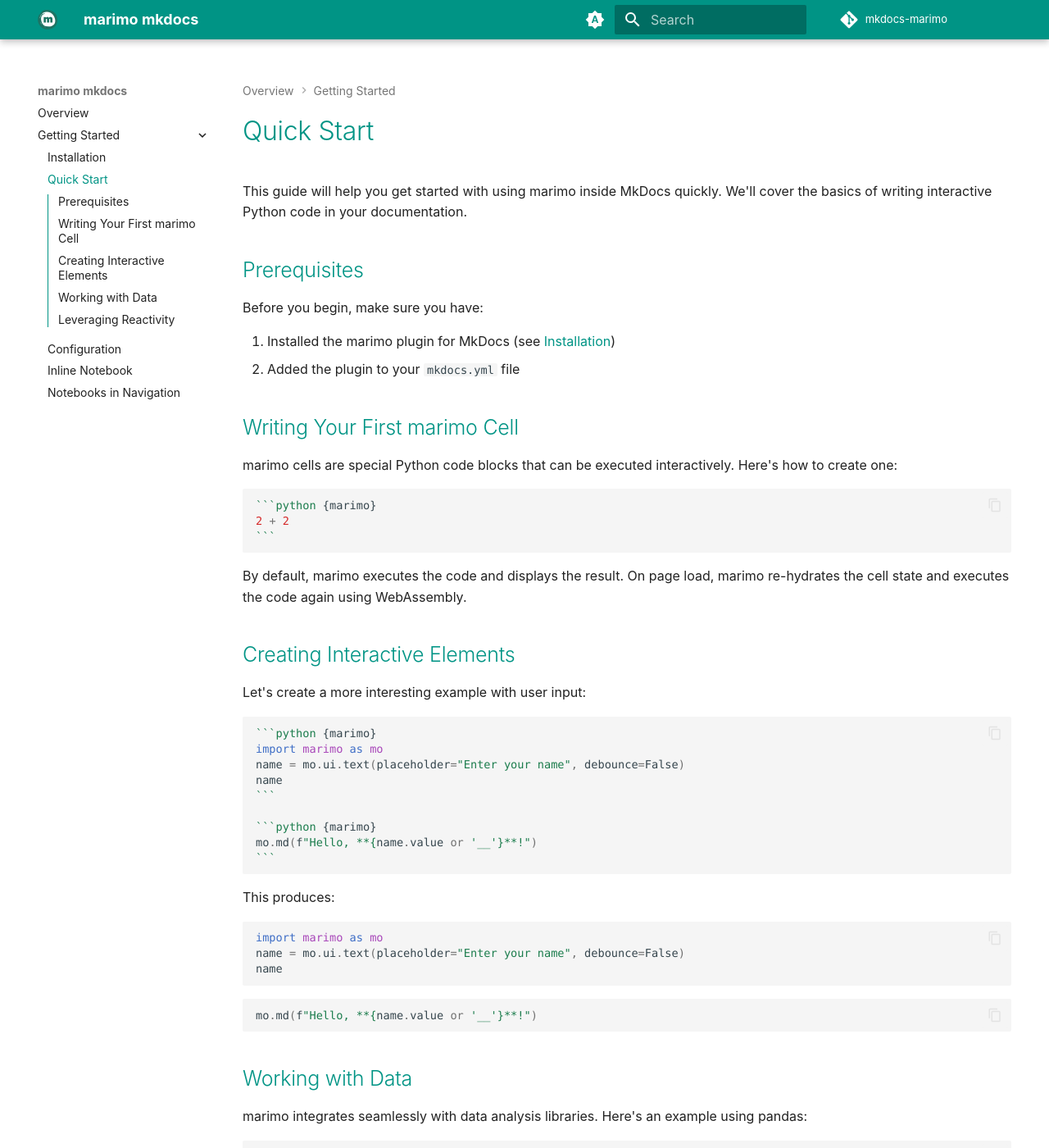
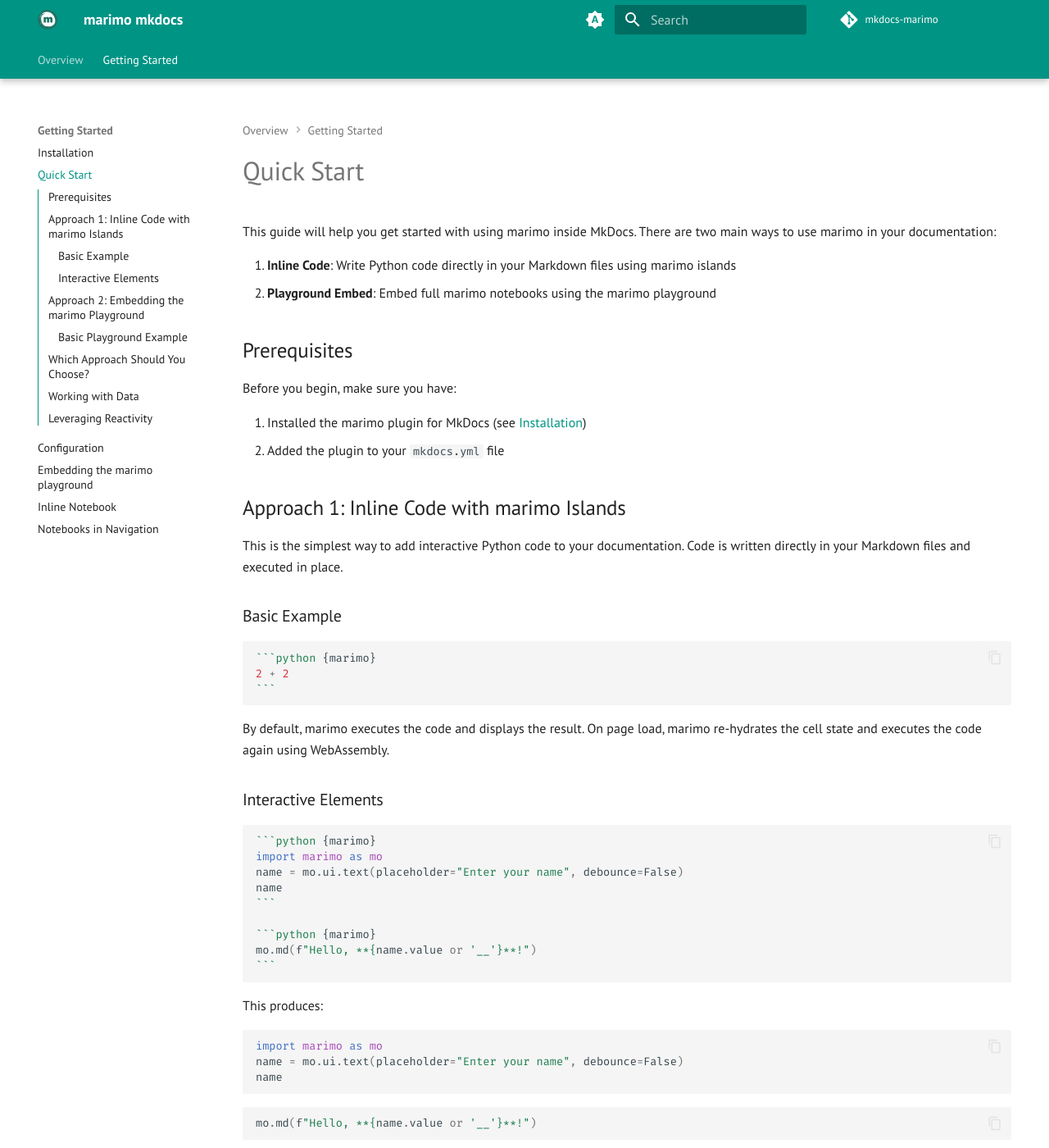
Before and after one commit to marimo-team/mkdocs-marimo, an MkDocs documentation site: the page built from docs/getting-started/quick-start.md, in a window 1280 px wide and 1400 px high. Shown: the whole window at 82% size. Built offline with MkDocs 1.6.1 and Material for MkDocs 9.7.7, drawn with Linux system fonts in a browser that asks for light colours; comment, search, counter and statistics services are not loaded; some of the changed text lies outside the part shown.

Commit message:
feat: add pymdown blocks support to embed with marimo playground

`````diff
--- a/docs/getting-started/quick-start.md
+++ b/docs/getting-started/quick-start.md
@@ -1,6 +1,9 @@
 # Quick Start
 
-This guide will help you get started with using marimo inside MkDocs quickly. We'll cover the basics of writing interactive Python code in your documentation.
+This guide will help you get started with using marimo inside MkDocs. There are two main ways to use marimo in your documentation:
+
+1. **Inline Code**: Write Python code directly in your Markdown files using marimo islands
+2. **Playground Embed**: Embed full marimo notebooks using the marimo playground
 
 ## Prerequisites
 
@@ -9,9 +12,11 @@
 1. Installed the marimo plugin for MkDocs (see [Installation](installation.md))
 2. Added the plugin to your `mkdocs.yml` file
 
-## Writing Your First marimo Cell
+## Approach 1: Inline Code with marimo Islands
 
-marimo cells are special Python code blocks that can be executed interactively. Here's how to create one:
+This is the simplest way to add interactive Python code to your documentation. Code is written directly in your Markdown files and executed in place.
+
+### Basic Example
 
 ````markdown
 ```python {marimo}
@@ -21,9 +26,7 @@
 
 By default, marimo executes the code and displays the result. On page load, marimo re-hydrates the cell state and executes the code again using WebAssembly.
 
-## Creating Interactive Elements
-
-Let's create a more interesting example with user input:
+### Interactive Elements
 
 ````markdown
 ```python {marimo}
@@ -48,6 +51,53 @@
 ```python {marimo}
 mo.md(f"Hello, **{name.value or '__'}**!")
 ```
+
+## Approach 2: Embedding the marimo Playground
+
+For more complex notebooks or when you want to provide a full notebook experience, you can embed the marimo playground. This approach requires the `pymdown-extensions` package.
+
+```bash
+pip install pymdown-extensions
+```
+
+### Basic Playground Example
+
+````markdown
+/// marimo-embed
+    height: 400px
+    mode: read
+    app_width: wide
+
+```python
+@app.cell
+def __():
+    import marimo as mo
+    name = mo.ui.text(placeholder="Enter your name")
+    name
+    return
+
+@app.cell
+def __():
+    mo.md(f"Hello, **{name.value or '__'}**!")
+    return
+```
+
+///
+````
+
+See [Embedding the marimo playground](blocks.md) for more details on this approach.
+
+## Which Approach Should You Choose?
+
+Use **Inline Code** when:
+
+- You want to show simple, focused examples
+
+Use **Playground Embed** when:
+
+- You want to show complete notebooks
+- You want users to be able to edit and experiment with the code
+- You want to embed existing .py notebooks
 
 ## Working with Data
 
--- a/mkdocs.yml
+++ b/mkdocs.yml
@@ -1,49 +1,56 @@
 site_name: marimo mkdocs
 site_url: https://marimo-team.github.io/mkdocs-marimo
 site_author: marimo team
-site_description: mk
+site_description: The next generation of Python notebooks
+edit_uri: edit/main/docs/
 
 repo_name: mkdocs-marimo
 repo_url: https://github.com/marimo-team/mkdocs-marimo
 
 docs_dir: docs/
-copyright: '2024 Marimo Team'
+copyright: '© marimo 2024'
 
 theme:
   name: material
-  font: false
+  font:
+    text: PT Sans
+    code: Fira Mono
   logo: assets/android-chrome-192x192.png
   favicon: assets/favicon.ico
   features:
     - navigation.instant
     - navigation.instant.prefetch
     - navigation.tracking
+    - navigation.path
+    - navigation.footer
+    - navigation.top
+    - navigation.indexes
+    - navigation.tabs
+    - navigation.tabs.sticky
+    - content.code.copy
     - content.code.annotate
     - toc.integrate
     - toc.follow
-    - navigation.path
-    - navigation.top
-    - content.code.copy
-    - content.tabs.link
+    - search.highlight
+    - search.share
+    - search.suggest
+    - announce.dismiss
   palette:
-    # Palette toggle for automatic mode
     - media: '(prefers-color-scheme)'
       toggle:
         icon: material/brightness-auto
         name: Switch to light mode
-
-    # Palette toggle for light mode
     - media: '(prefers-color-scheme: light)'
       scheme: default
       primary: teal
+      accent: pink
       toggle:
         icon: material/brightness-7
         name: Switch to dark mode
-
-    # Palette toggle for dark mode
     - media: '(prefers-color-scheme: dark)'
       scheme: slate
-      primary: teal
+      primary: deep-purple
+      accent: pink
       toggle:
         icon: material/brightness-4
         name: Switch to system preference
@@ -54,24 +61,34 @@
       - Installation: getting-started/installation.md
       - Quick Start: getting-started/quick-start.md
       - Configuration: getting-started/configuration.md
+      - Embedding the marimo playground: getting-started/blocks.md
       - Inline Notebook: getting-started/inline-notebook.md
       - Notebooks in Navigation: getting-started/nav_notebook.py
 
 extra:
+  generator: false
   social:
     - icon: fontawesome/brands/github
       link: https://github.com/marimo-team/marimo
-      name: marimo on GitHub
     - icon: fontawesome/brands/discord
-      link: https://marimo.io/discord
-      name: marimo on Discord
+      link: https://marimo.io/discord?ref=docs
+    - icon: material/email-newsletter
+      link: https://marimo.io/newsletter
+    - icon: material/forum
+      link: https://community.marimo.io
+    - icon: fontawesome/brands/mastodon
+      link: https://mastodon.social/@marimo_io
     - icon: fontawesome/brands/twitter
       link: https://twitter.com/marimo_io
-      name: marimo on Twitter
+    - icon: fontawesome/brands/linkedin
+      link: https://www.linkedin.com/company/marimo-io
+    - icon: fontawesome/brands/python
+      link: https://pypi.org/project/marimo/
+
 plugins:
   - search
-  - marimo:
-      marimo_version: '0.9.12'
+  - tags
+  - marimo: {}
 
 watch:
   - mkdocs_marimo
@@ -81,26 +98,39 @@
 
 markdown_extensions:
   - admonition
+  - attr_list
+  - def_list
+  - footnotes
+  - md_in_html
+  - meta
+  - sane_lists
+  - toc:
+      permalink: true
+  - pymdownx.arithmatex:
+      generic: true
+  - pymdownx.betterem:
+      smart_enable: all
+  - pymdownx.caret
   - pymdownx.details
-  - toc:
-      anchorlink: true
-      anchorlink_class: 'toclink'
-  - pymdownx.snippets:
-  - pymdownx.magiclink:
-  - attr_list:
-  - md_in_html:
+  - pymdownx.emoji
   - pymdownx.highlight:
       anchor_linenums: true
-  - pymdownx.inlinehilite:
+      line_spans: __span
+      pygments_lang_class: true
+  - pymdownx.inlinehilite
+  - pymdownx.keys
+  - pymdownx.magiclink
+  - pymdownx.mark
+  - pymdownx.smartsymbols
   - pymdownx.superfences:
-  - markdown.extensions.attr_list:
-  - pymdownx.keys:
+      custom_fences:
+        - class: mermaid
+          name: mermaid
+  - pymdownx.tabbed:
+      alternate_style: true
   - pymdownx.tasklist:
       custom_checkbox: true
-  - pymdownx.highlight:
-      anchor_linenums: true
-  - pymdownx.tabbed:
-      alternate_style: true
+  - pymdownx.tilde
 
 validation:
   nav:
`````
Also changed, not shown: CONTRIBUTING.md (+6 -0 lines), README.md (+57 -0 lines), docs/getting-started/blocks.md (added, +204 -0 lines), docs/index.md (+3 -1 lines), pyproject.toml (+7 -2 lines), 3 other files.
